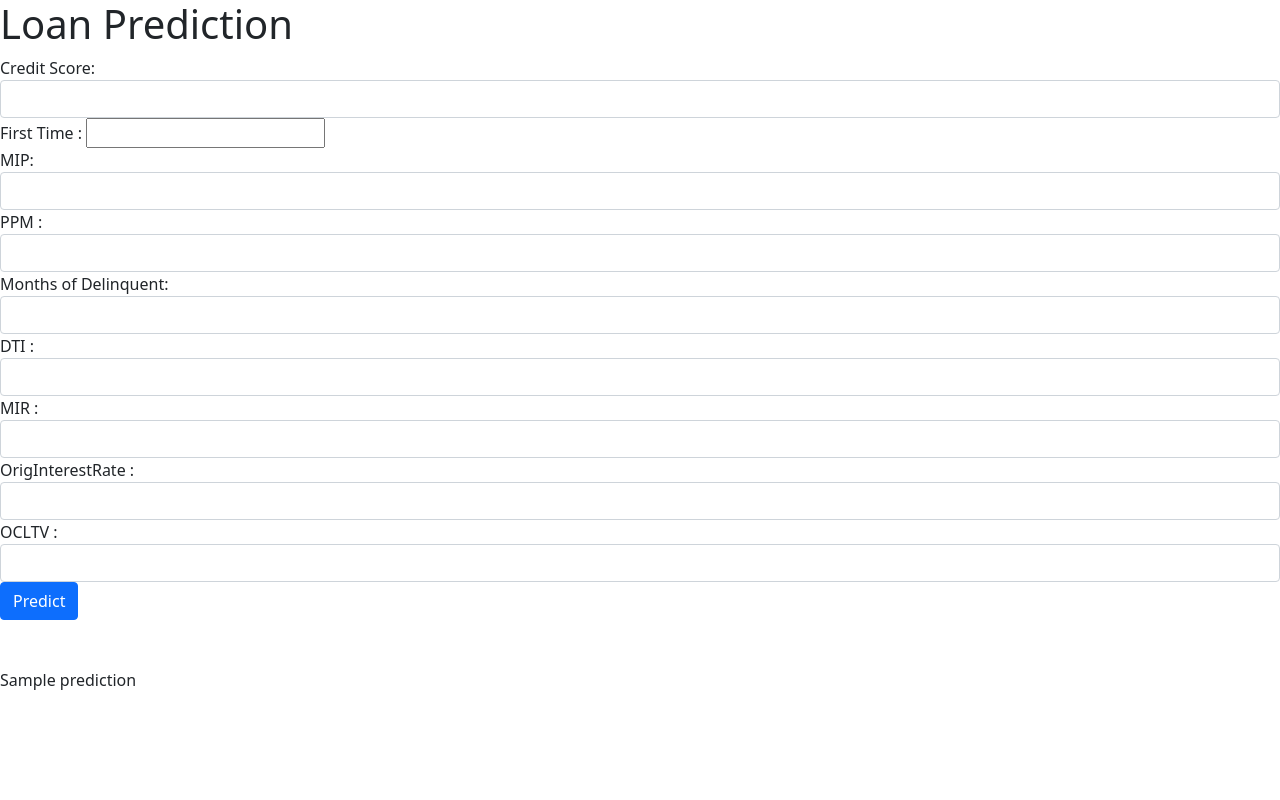
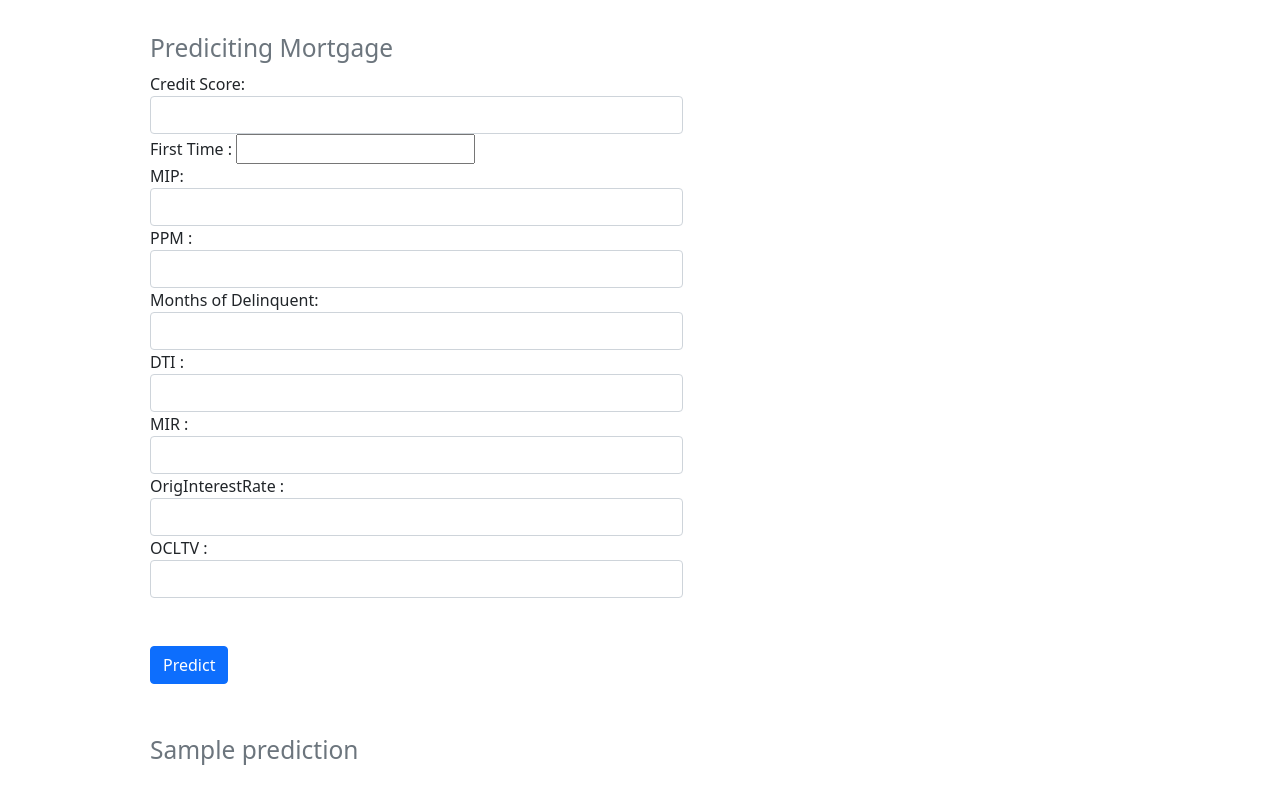
Before and after one commit to KKGSanjeewa/BankModel, a Flask app: template templates/index.html in a window 1280 px wide. Run offline with Flask 2, Linux system fonts and the light colour scheme; the template is opened without the code that fills it: most values are stand-ins (such as "Sample title", 1, 10 or a date in 2020).

Commit message:
Update index.html

```diff
--- a/templates/index.html
+++ b/templates/index.html
@@ -31,7 +31,7 @@ function creditScore() {
 function firstTime() {
 
     var cv = parseInt(document.getElementById("firsttime").value);
-    if (cv != 0 || cv!=1 ) {
+    if (cv !== 0 || cv!==1 ) {
         document.getElementById("firsttime").value = "";
         alert("valid only 1 or 0 for yes  or no")
     }
@@ -42,7 +42,7 @@ function firstTime() {
 function mip() {
 
     var cv = parseInt(document.getElementById("mip").value);
-    if (!(cv  <= 1 & cv <=55 & cv.length < 4) ) {
+    if (!(cv  <= 1 & cv <=55 & document.getElementById("mip").value < 4) ) {
         document.getElementById("mip").value = "";
         alert("valid only 1%  and 55 % for yes  or no")
     }
@@ -71,7 +71,7 @@ function monthsDelinquent() {
 
 function dti() {
     var cv = parseInt(document.getElementById("DTI").value);
-    if (!(cv > 0 & cv < 65 & cv.length < 4)) {
+    if (!(cv > 0 & cv < 65 & document.getElementById("DTI").value < 4)) {
         document.getElementById("DTI").value = "";
         alert("value be on 0% - 65%");
         }
@@ -81,6 +81,8 @@ function origInterestRate() {
     var length = document.getElementById("OrigInterestRate").value.length;
     if (length > 6) {
         document.getElementById("OrigInterestRate").value = "";
+        alert("need to  less than 6 numbers");
+          document.getElementById("OrigInterestRate").selected=true;
     }
 }
 
@@ -91,6 +93,7 @@ function ocltv() {
     if (cv < 6 || cv > 200 || cv.length > 3) {
         document.getElementById("OCLTV").value = "";
         alert("value be on 6% - 105%");
+        document.getElementById("OCLTV").selected=true;
         }
 
 }
@@ -127,7 +130,12 @@ function ocltv() {
 
 <body>
 <div class="login">
-    <h1>Loan Prediction</h1>
+
+   <div style="margin-left: 150px; margin-top: 30px" class=" col-md-5">
+
+   <h3>
+        <small class="text-muted">Prediciting Mortgage</small>
+    </h3>
 
     <!-- Main Input For Receiving Query to our ML -->
     <form action="{{ url_for('predict')}}" method="post">
@@ -190,7 +198,8 @@ function ocltv() {
             <label for="OCLTV">OCLTV :</label>
             <input onblur="ocltv()" name="OCLTV_cat" type="number" class="form-control" id="OCLTV" required="required">
         </div>
-
+        <br>
+    <br>
 
 
 
@@ -199,10 +208,14 @@ function ocltv() {
 
     <br>
     <br>
-    {{ prediction }}
+
+        <h3>
+        <small class="text-muted"> {{ prediction }}</small>
+       </h3>
+
 
 </div>
-
+</div>
 
 </body>
 </html>
```
